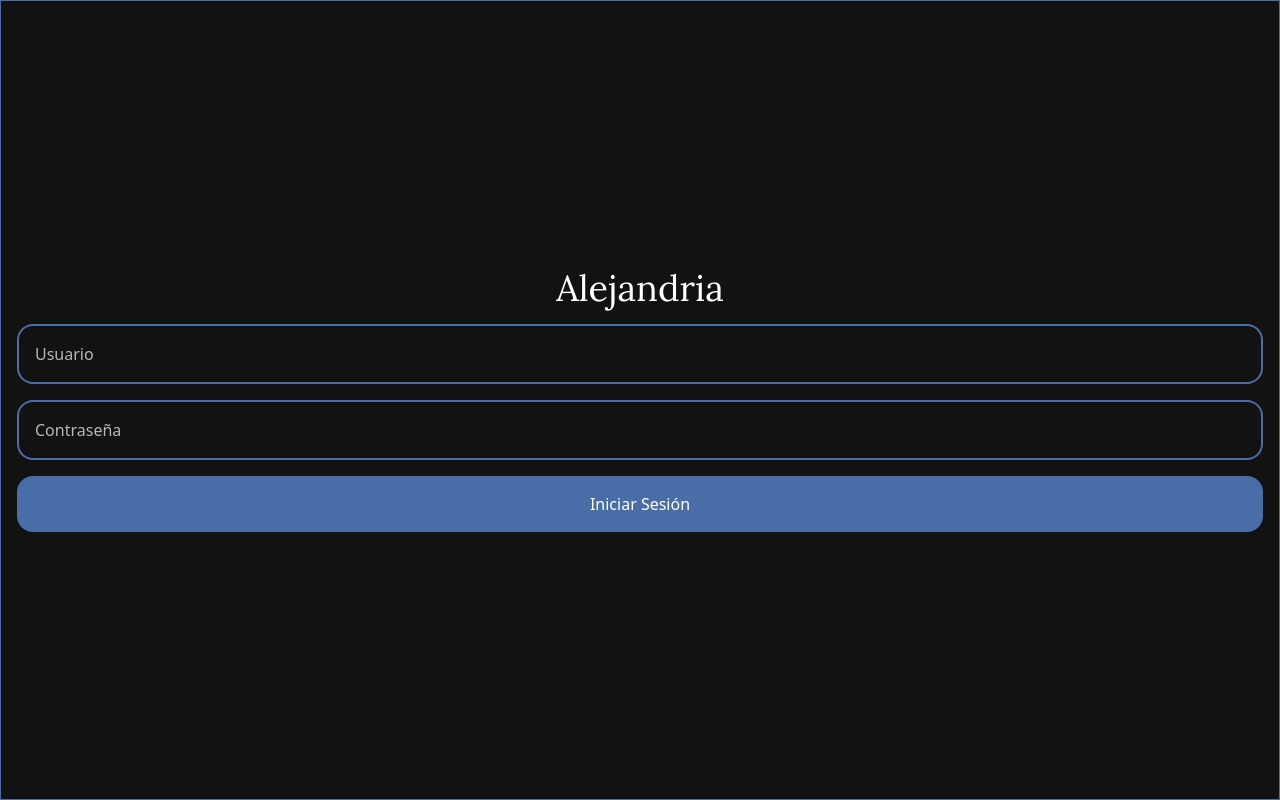
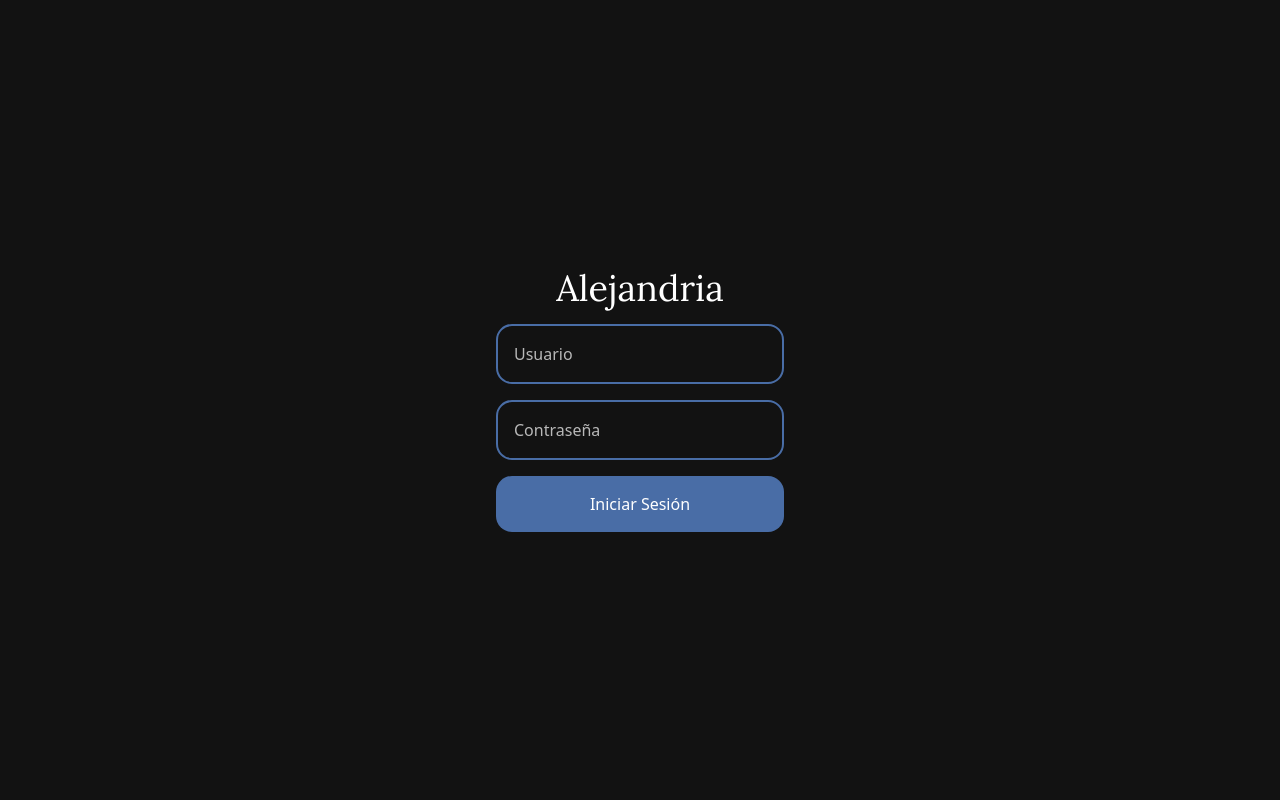
Before and after one commit to Christianymoon/AlejandriaFrontend, a React (Vite) app: page /login in a window 1280 px wide. Built offline with nearby package versions, Linux system fonts and the light colour scheme; no server answers.

Commit message:
fix login UI responsive

```diff
--- a/src/pages/login.jsx
+++ b/src/pages/login.jsx
@@ -35,7 +35,8 @@ export default function LogIn() {
 
         <form onSubmit={handleLogin}>
             <Message error={error} message={message} />
-            <div className="login ui h-screen border-1 border-[var(--fg)] flex flex-col items-center justify-center gap-4 p-4 bg-[var(--bg)]">
+            <div className="login ui h-screen border-1 border-[var(--fg)] flex flex-col items-center justify-center gap-4 p-4 bg-[var(--bg)]
+            md:w-1/2 md:mx-auto md:border-0 lg:w-1/4 lg:mx-auto lg:border-0">
                 <h1 className="text-4xl lora text-[var(--text)]">Alejandria</h1>
                 <input
                     className="border-2 rounded-2xl w-full border-[var(--fg)] p-4  rounded bg-[var(--bg)] text-[var(--text)] placeholder:text-[var(--text)]/70"
```
